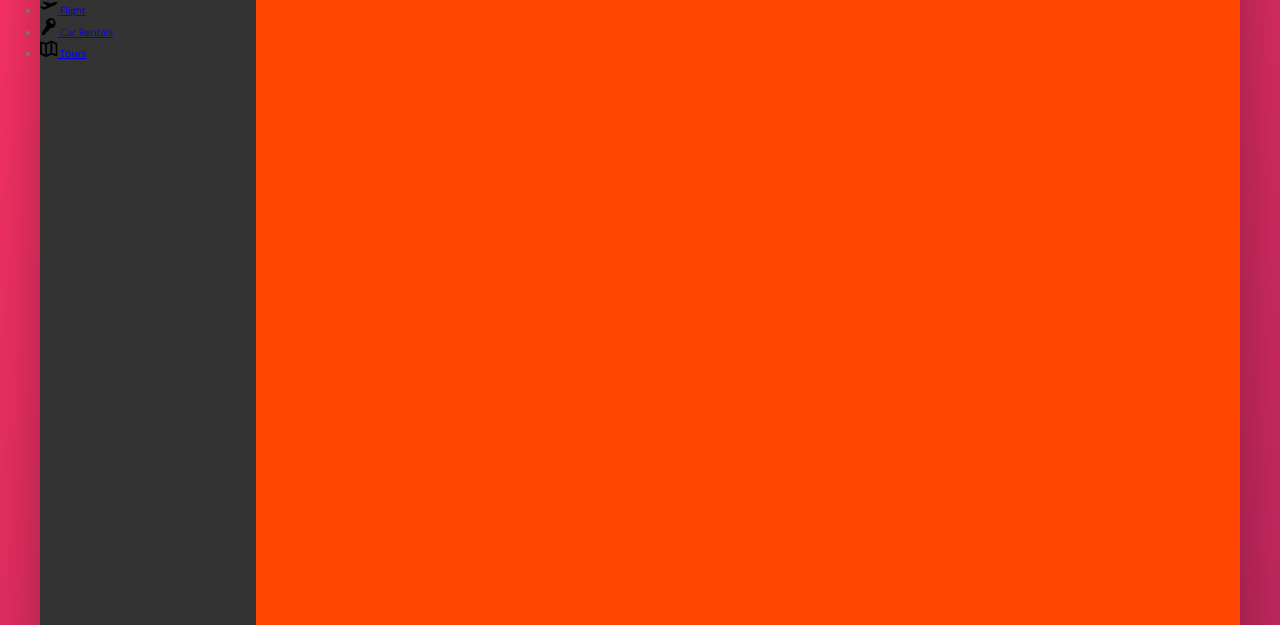
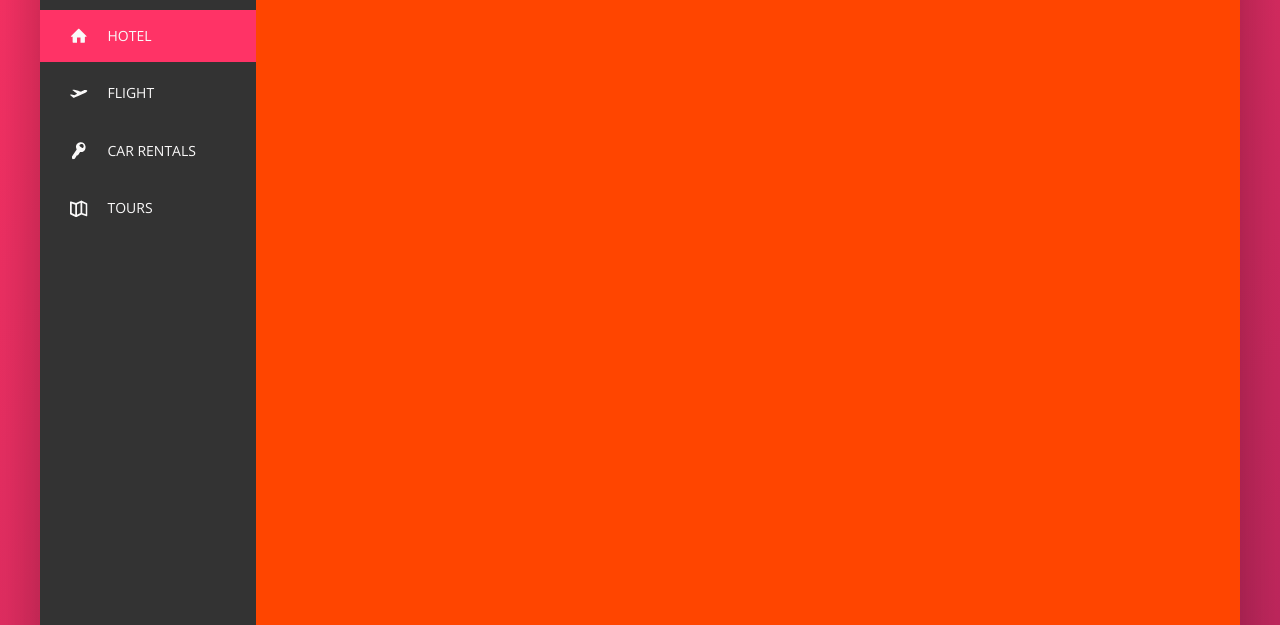
Before and after one commit to curm90/Trillo-Udemy, a website: page index.html in a window 1280 px wide. Shown: the part 175-800 px from the top of the page. Drawn offline with nearby package versions, Linux system fonts and the light colour scheme.

Commit message:
side nav part 2

```diff
--- a/index.html
+++ b/index.html
@@ -57,7 +57,7 @@
       <div class="content">
         <nav class="sidebar">
           <ul class="side-nav">
-            <li class="side-nav__item">
+            <li class="side-nav__item side-nav__item--active">
               <a href="#" class="side-nav__link">
                 <svg class="side-nav__icon">
                   <use xlink:href="img/sprite.svg#icon-home"></use>
--- a/sass/_components.scss
+++ b/sass/_components.scss
@@ -117,23 +117,65 @@
 
 ////////////////////////
 // SIDE NAVIGATION
+.side-nav {
+  font-size: 1.4rem;
+  list-style: none;
+  margin-top: 3.5rem;
 
-.side-nav {
   &__item {
+    position: relative;
+
+    &:not(:last-child) {
+      margin-bottom: 0.5rem;
+    }
   }
 
-  &__link {
+  &__item::before {
+    content: '';
+    position: absolute;
+    left: 0;
+    top: 0;
+    height: 100%;
+    width: 3px;
+    background-color: var(--color-primary);
+    transform: scaleY(0);
+    transition: transform 0.2s, width 0.4s cubic-bezier(1, 0, 0.02, 1.01) 0.2s,
+      background-color 0.1s;
+  }
+
+  &__item:hover::before,
+  &__item--active::before {
+    transform: scaleY(1);
+    width: 100%;
+  }
+
+  &__item--active::before {
+    background-color: var(--color-primary-light);
+  }
+
+  &__link:link,
+  &__link:visited {
+    color: var(--color-grey-light-1);
+    text-decoration: none;
+    text-transform: uppercase;
+    display: block;
+    padding: 1.5rem 3rem;
+    display: flex;
+    align-items: center;
+    position: relative;
+    z-index: 10;
   }
 
   &__icon {
     width: 1.75rem;
     height: 1.75rem;
+    margin-right: 2rem;
+    fill: currentColor;
   }
 }
 
 ////////////////////////
 // LEGAL TEXT
-
 .legal {
   font-size: 1.2rem;
   color: var(--color-grey-dark-3);
```
Also changed, not shown: css/style.css.
